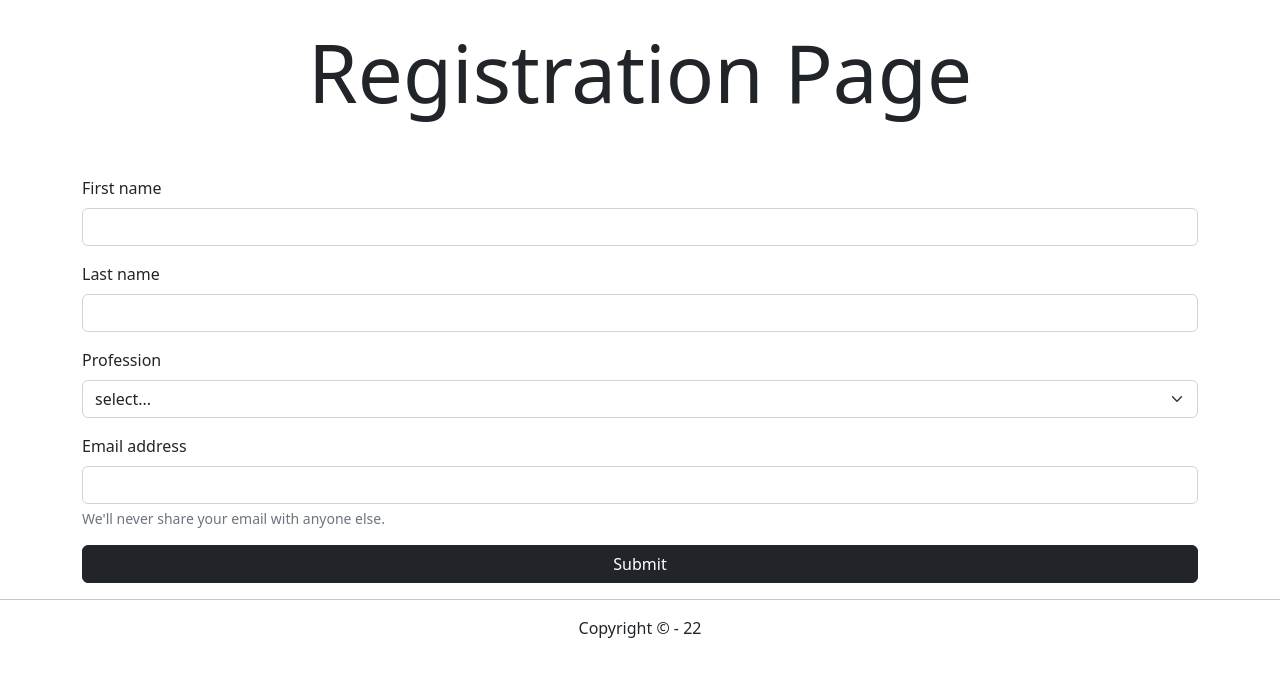
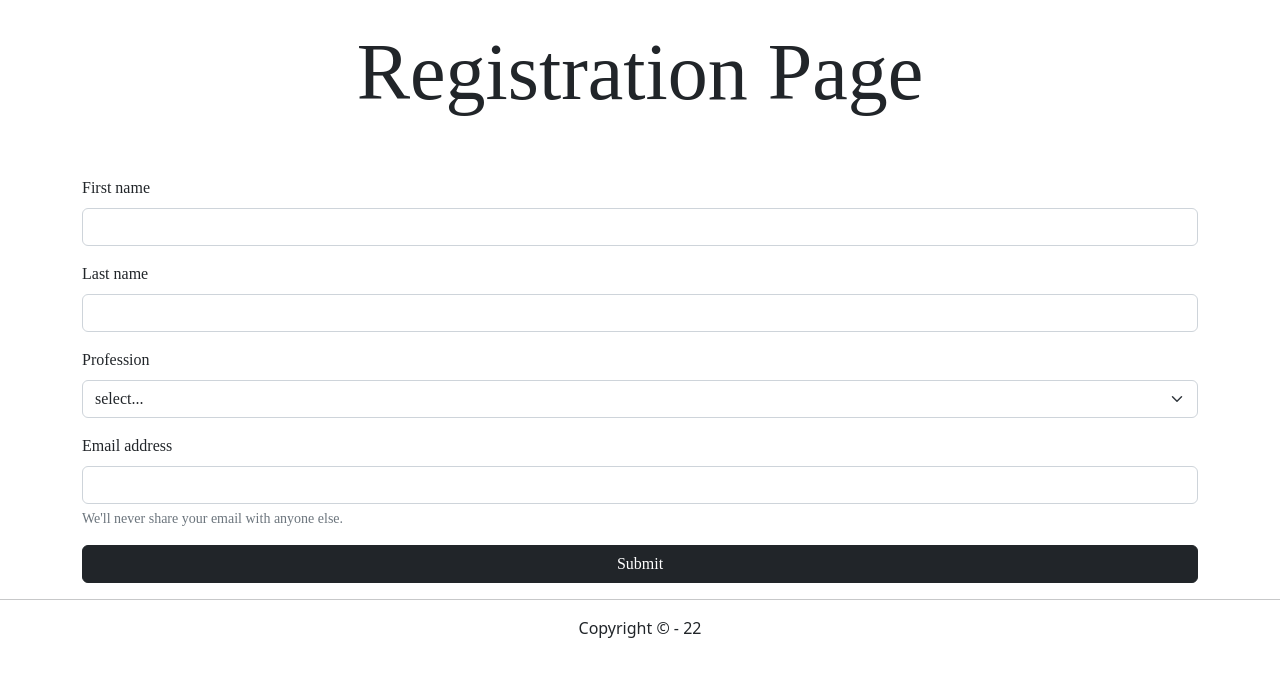
Before and after one commit to null-terminator-v0/IT_Conference, a PHP site: page / in a window 1280 px wide. Shown: the top 677 px of the page. Run offline with PHP 8.4, Linux system fonts and the light colour scheme; some libraries are stand-ins or nearby versions.

Commit message:
editing fonts

```diff
--- a/source/includes/header.php
+++ b/source/includes/header.php
@@ -15,4 +15,4 @@
     <title>Attendance - <?php echo "$title"?></title>
 </head>
 <body>
-<div class="container center">
+<div class="container center" style="font-family: Serif,serif">
--- a/source/index.php
+++ b/source/index.php
@@ -11,7 +11,7 @@ require_once "includes/header.php";
     <form>
         <div class="mb-3">
             <label for="firstname" class="form-label">First name</label>
-            <input type="text" class="form-control" id="firstname" autocomplete="off" required class="outline-dark">
+            <input type="text" class="form-control" id="firstname" autocomplete="off" required>
 
         </div>
         <div class="mb-3">
```
